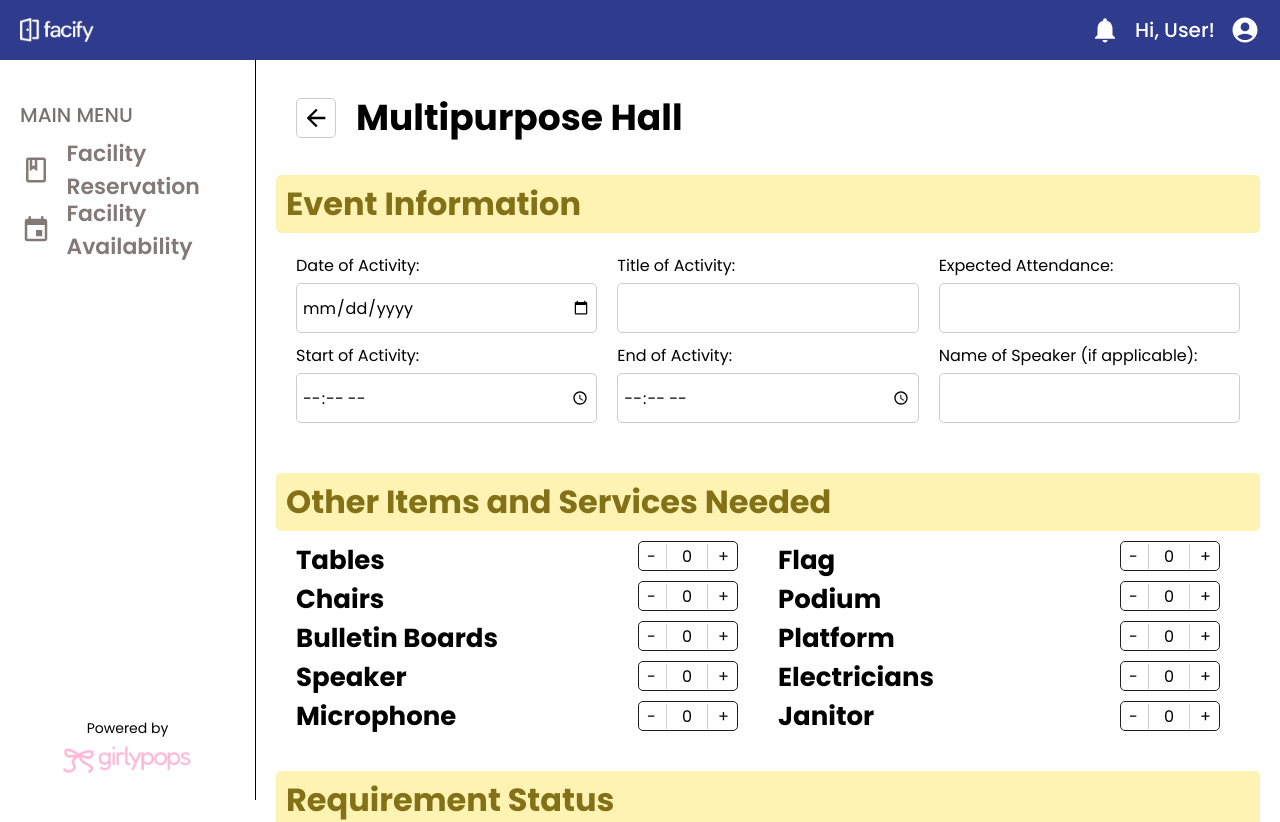
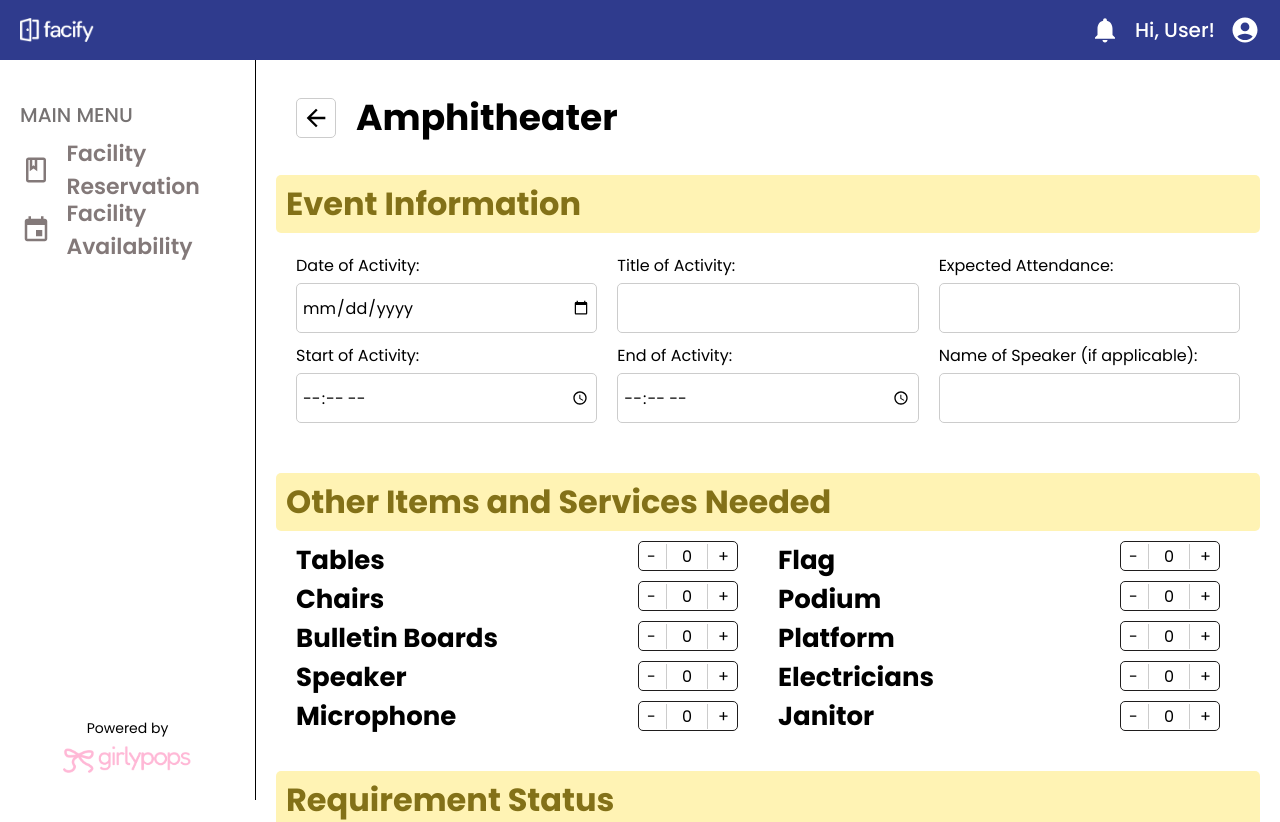
Before and after one commit to ysc4/facify-project, a React (Vite) app: page /venue-booking/1/1 in a window 1280 px wide. Shown: the top 822 px of the page. Built offline with nearby package versions, Linux system fonts and the light colour scheme.

Commit message:
Venue header displays dynamically

```diff
--- a/src/pages/Venue-Availability.jsx
+++ b/src/pages/Venue-Availability.jsx
@@ -8,7 +8,7 @@ import Header from '../components/Navbar.jsx';
 import '../components/Sidebar.css';
 import Sidebar from '../components/Sidebar.jsx';
 import './Venue-Availability.css';
-import Tooltip from '../components/Tooltip.jsx';
+
 
 function Venue() {
   const { orgID } = useParams();
@@ -40,6 +40,7 @@ function Venue() {
         status: event.status_name,
         startTime: event.event_start,
         endTime: event.event_end,
+        organizer: event.org_name
       }));
 
       setEvents(formattedEvents);
@@ -106,6 +107,7 @@ function Venue() {
         <p className="tooltip-venue">{event.venue}</p>
         <p className="tooltip-date">{formatDate(event.eventDate)}</p>
         <p className="tooltip-time">{formatTime(event.startTime)} - {formatTime(event.endTime)}</p>
+        <p className="tooltip-organizer">{event.organizer}</p>
       </div>
     );
   };
@@ -135,7 +137,6 @@ function Venue() {
 
   const handleVenueClick = (facilityID) => {
     setFacilityID(facilityID);
-    console.log(facilityID);
   };
 
   const handleMouseEnter = (event, e) => {
--- a/src/pages/Venue-Booking.jsx
+++ b/src/pages/Venue-Booking.jsx
@@ -17,6 +17,15 @@ function VenueBooking() {
   const existingData = location.state || {};
   const [status, setStatus] = useState("");
   const [bookingID, setBookingID] = useState("");
+
+  const facilityNames = {
+    1: "Amphitheater",
+    2: "E-Library",
+    3: "Multimedia Room",
+    4: "Multipurpose Hall",
+    5: "PE Area"
+  };
+
   const [formData, setFormData] = useState({
     orgID: orgID,
     eventDate: "",
@@ -120,7 +129,6 @@ function VenueBooking() {
 
       if (bookingID) {
           response = await axios.put(`/facify/booking-info/${bookingID}/update`, finalFormData);
-          console.log('Update Response:', response.data);
           if (response.data.success) {
               alert('Booking updated successfully');
               navigate(`/booking-info/${orgID}/${bookingID}`);
@@ -129,7 +137,6 @@ function VenueBooking() {
           }
       } else {
           response = await axios.post(`/facify/venue-booking/${orgID}/${facilityID}/create`, finalFormData);
-          console.log('Create Response:', response.data);
           if (response.data.success) {
               alert('Booking created successfully');
               setBookingID(response.data.bookingID); // Save new booking ID for future updates
@@ -160,7 +167,7 @@ function VenueBooking() {
             <div className="booking-details_header">
                 <div className="booking">
                     <BackIcon className="back-icon" style={{  fontSize: 40  }} onClick={handleBackButtonClick}/>
-                    <h2>Multipurpose Hall</h2>
+                    <h2>{facilityNames[facilityID]}</h2>
                 </div>
             </div>
             <div className="venue-input">
```
